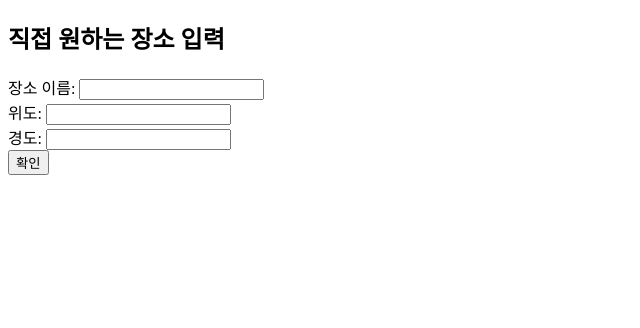
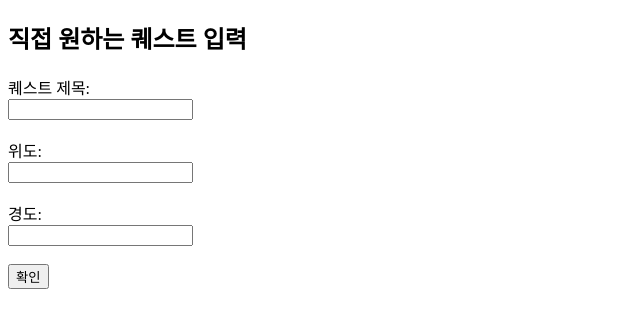
Before and after one commit to albatrips/seoultrips, a FastAPI app: page /api/custom in a window 1280 px wide. Shown: the top 328 px of the page, without its empty margins (0-640 px from the left). Run offline with FastAPI, Linux system fonts and the light colour scheme; some libraries are stand-ins or nearby versions.

Commit message:
사용자 퀘스트 입력 창 추가

```diff
--- a/server/api/recommend.py
+++ b/server/api/recommend.py
@@ -145,4 +145,4 @@ async def custom_submit(
         "description": "사용자 지정 퀘스트입니다."
     }
     request.app.state.current_quests = [custom_step]
-    return RedirectResponse(url="/quest", status_code=302)
+    return RedirectResponse(url="/api/quest", status_code=302)
--- a/server/templates/custom.html
+++ b/server/templates/custom.html
@@ -1,10 +1,16 @@
 {% extends "base.html" %}
 {% block content %}
-<h2>직접 원하는 장소 입력</h2>
+<h2>직접 원하는 퀘스트 입력</h2>
 <form action="/api/custom-submit" method="post">
-  <label>장소 이름: <input type="text" name="title" required></label><br>
-  <label>위도: <input type="text" name="lat" required></label><br>
-  <label>경도: <input type="text" name="lng" required></label><br>
+  <label for="title">퀘스트 제목:</label><br>
+  <input type="text" name="title" id="title" required><br><br>
+
+  <label for="lat">위도:</label><br>
+  <input type="number" step="any" name="lat" id="lat" required><br><br>
+
+  <label for="lng">경도:</label><br>
+  <input type="number" step="any" name="lng" id="lng" required><br><br>
+
   <button type="submit">확인</button>
 </form>
 {% endblock %}
```
